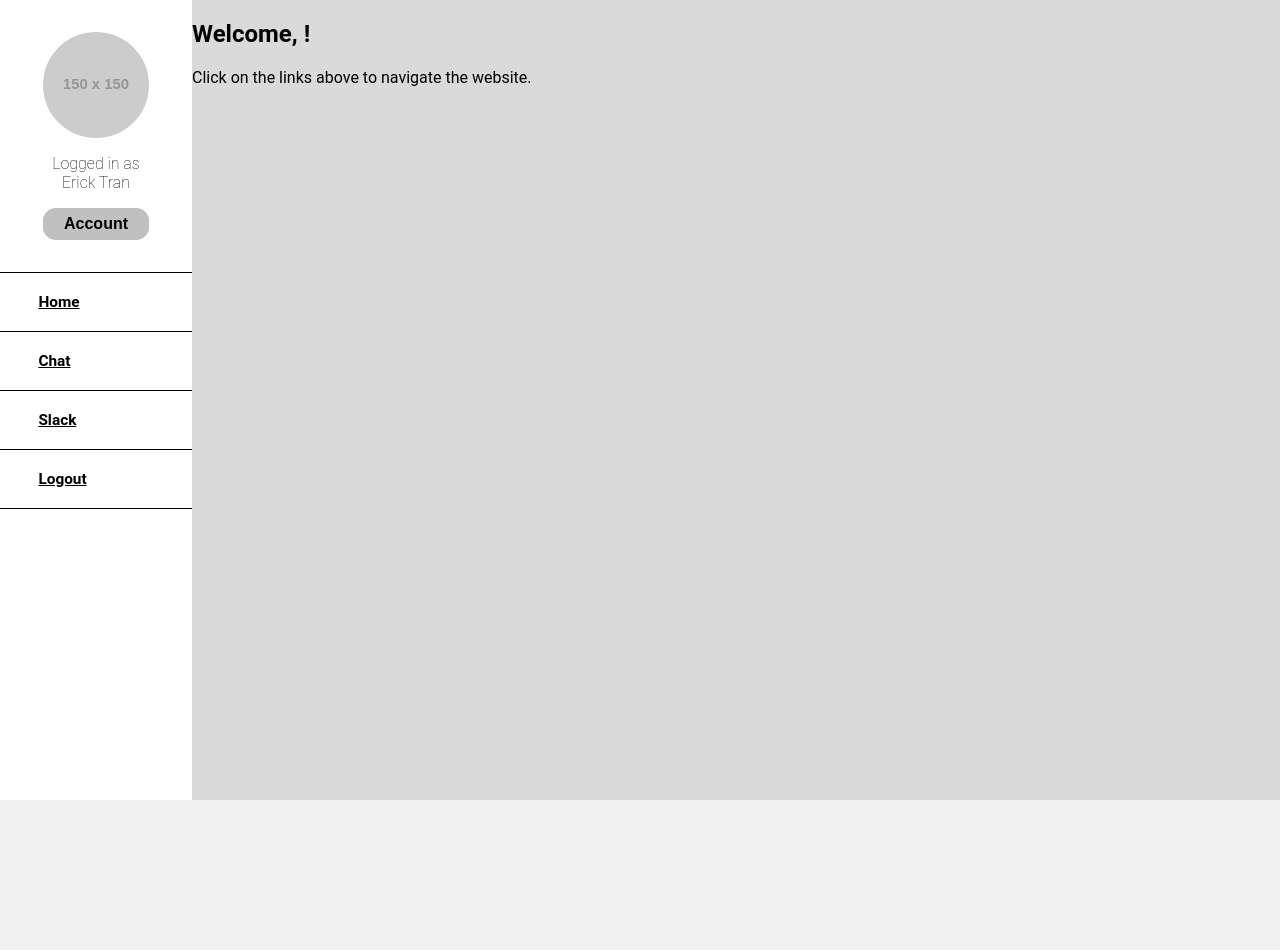
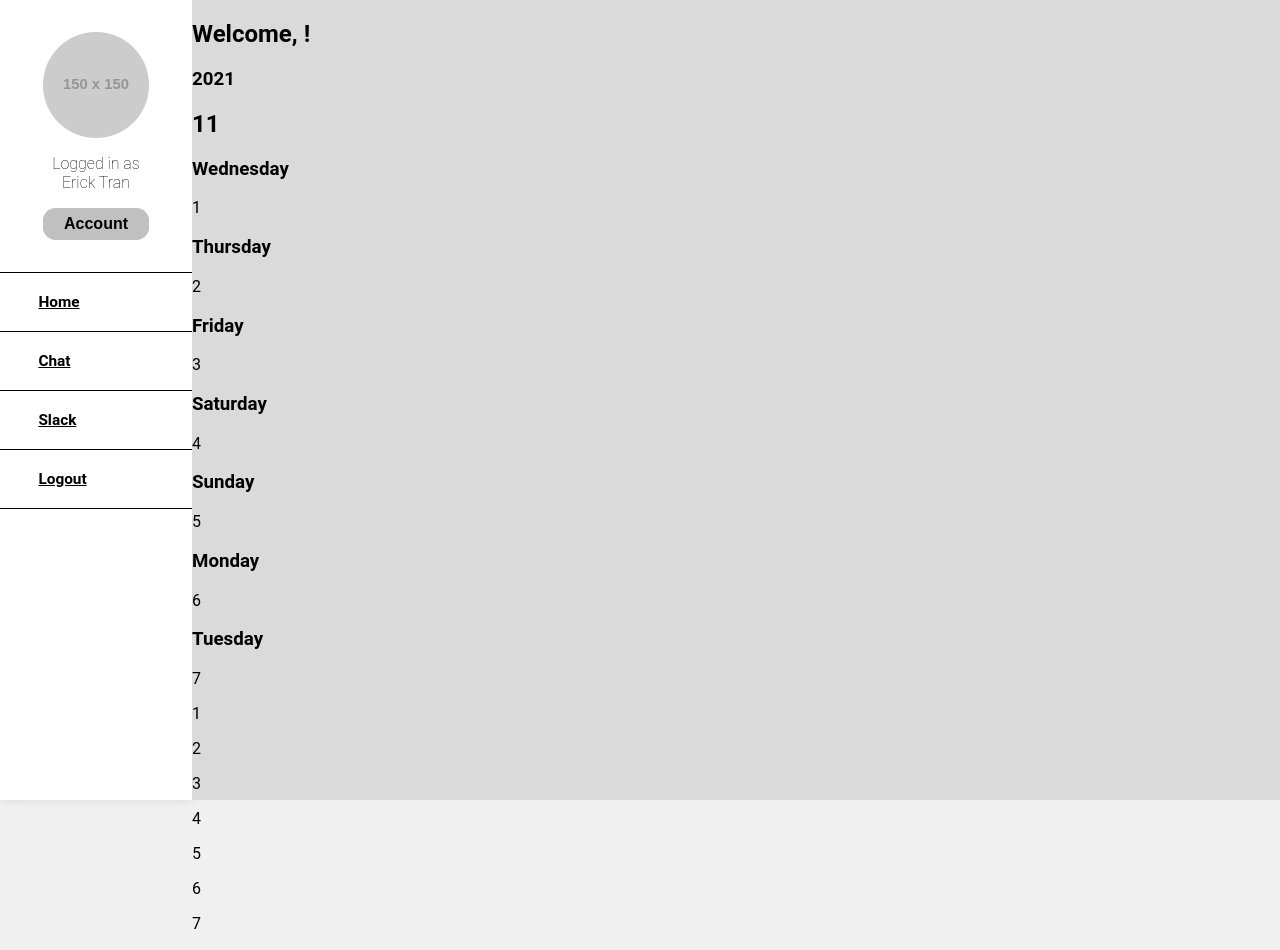
Before and after one commit to enVId-tech/Calendar-App, a React (Vite) app: page / in a window 1280 px wide. Shown: the top 950 px of the page. Before the commit the page ends 800 px from the top, so only its background shows below. Built offline with nearby package versions, Linux system fonts and the light colour scheme; no server answers.

Commit message:
23-feat. Calendar started

```diff
--- /dev/null
+++ b/src/assets/ts/createCalendar.tsx
@@ -0,0 +1,56 @@
+import React from 'react';
+
+const CreateCalendar: React.FC = ({year, month}): React.JSX.Element => {
+    const weeks = Array.from({ length: 6 }, (_, i) => i + 1);
+    const days = Array.from({ length: 7 }, (_, i) => i + 1);
+
+    const getDaysInMonth = (month: number, year: number): number => {
+        return new Date(year, month, 0).getDate();
+    }
+
+    const getFirstDayOfMonth = (month: number, year: number): number => {
+        return new Date(year, month, 1).getDay();
+    }
+
+    const getLastDayOfMonth = (month: number, year: number): number => {
+        return new Date(year, month, getDaysInMonth(month, year)).getDay();
+    }
+
+    const getWeeksInMonth = (month: number, year: number): number => {
+        return Math.ceil((getDaysInMonth(month, year) + getFirstDayOfMonth(month, year)) / 7);
+    }
+
+    const getDay = (day: number, month: number, year: number): string => {
+        return new Date(year, month, day).toLocaleString('en-US', { weekday: 'long' });
+    }
+
+    return (
+        <section id="calendar">
+            <div id="header">
+                <h1>{year}</h1>
+                <h2>{month}</h2>
+            </div>
+            <div id="days">
+                {days.map((day: number) => (
+                    <div key={day} className="day">
+                        <h3>{getDay(day, month, year)}</h3>
+                        <p>{day}</p>
+                    </div>
+                ))}
+            </div>
+            <div id="weeks">
+                {weeks.map((week: number) => (
+                    <div key={week} className="week">
+                        {days.map((day: number) => (
+                            <div key={day} className="day">
+                                <p>{day}</p>
+                            </div>
+                        ))}
+                    </div>
+                ))}
+            </div>
+        </section>
+    )
+}
+
+export default CreateCalendar;
--- a/src/pages/main/homepage.tsx
+++ b/src/pages/main/homepage.tsx
@@ -3,6 +3,7 @@ import '../../assets/scss/homepage.scss';
 import UserData from '../../assets/ts/interfaces';
 import getUserData from '../../assets/ts/getUserData';
 import Sidebar from '../../assets/components/sidebar';
+import CreateCalendar from '../../assets/ts/createCalendar';
 
 const HomePage: React.FC = (): React.JSX.Element => {
     const [data, setData] = React.useState<UserData | null | undefined>();
@@ -24,7 +25,7 @@ const HomePage: React.FC = (): React.JSX.Element => {
             <div id="container">
                 <div id="content">
                     <h1>Welcome, {data?.username}!</h1>
-                    <p>Click on the links above to navigate the website.</p>
+                    <CreateCalendar year={2021} month={11} />
                 </div>
             </div>
         </section>
```
